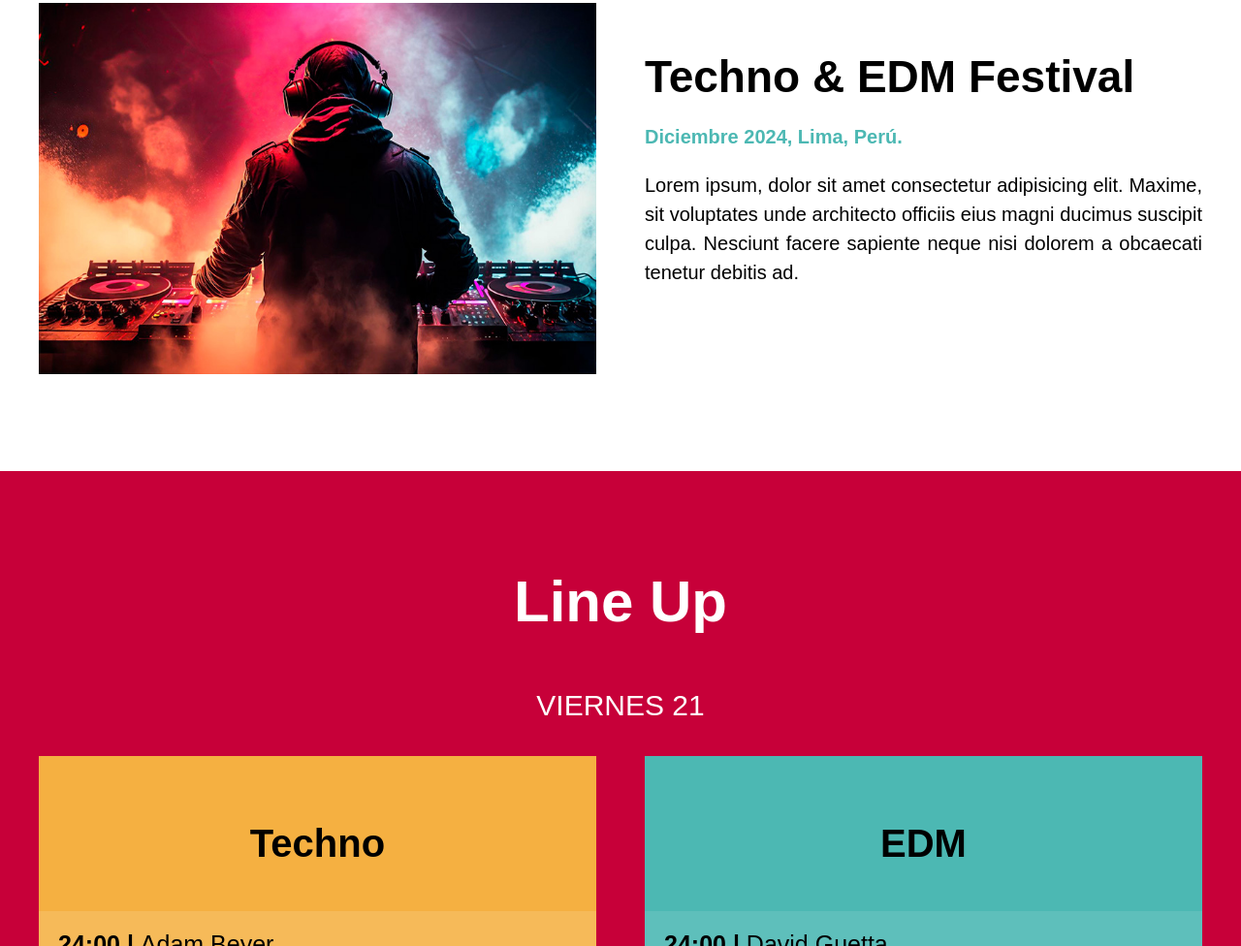
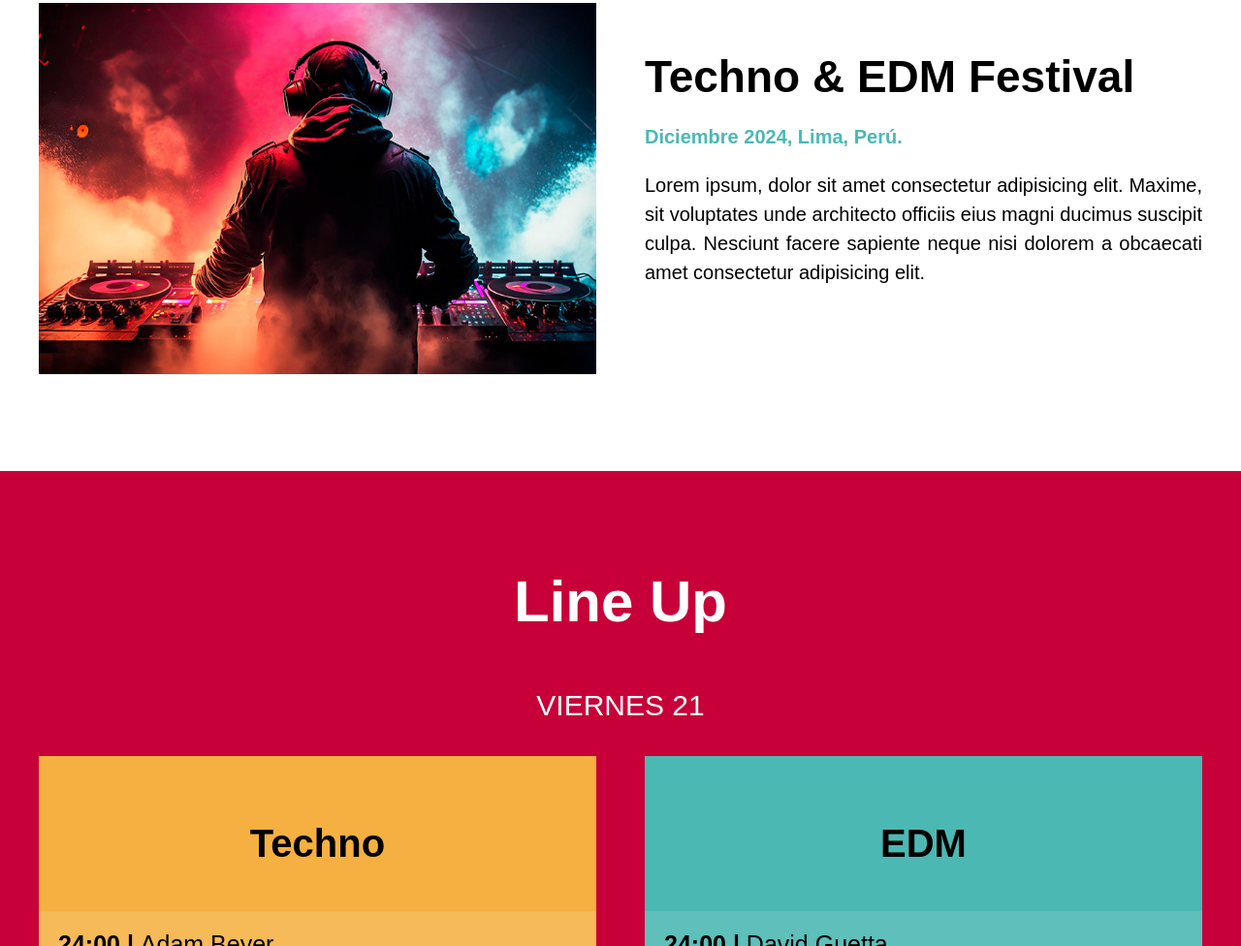
Before and after one commit to Denis6s/PageFestival, a website: page index.html in a window 1280 px wide. Shown: the part 823-1799 px from the top of the page at 97% size. Drawn offline with Linux system fonts and the light colour scheme; a web font is replaced by a local one.

Commit message:
Actualizando pagina FESTIVAL

```diff
--- a/index.html
+++ b/index.html
@@ -43,7 +43,7 @@
         <div class="contenido-festival">
             <h2>Techno & EDM Festival</h2>
             <p class="fecha">Diciembre 2024, Lima, Perú.</p>
-            <p>Lorem ipsum, dolor sit amet consectetur adipisicing elit. Maxime, sit voluptates unde architecto officiis eius magni ducimus suscipit culpa. Nesciunt facere sapiente neque nisi dolorem a obcaecati tenetur debitis ad.</p>
+            <p>Lorem ipsum, dolor sit amet consectetur adipisicing elit. Maxime, sit voluptates unde architecto officiis eius magni ducimus suscipit culpa. Nesciunt facere sapiente neque nisi dolorem a obcaecati amet consectetur adipisicing elit.</p>
         </div>
     </section>
 
```
